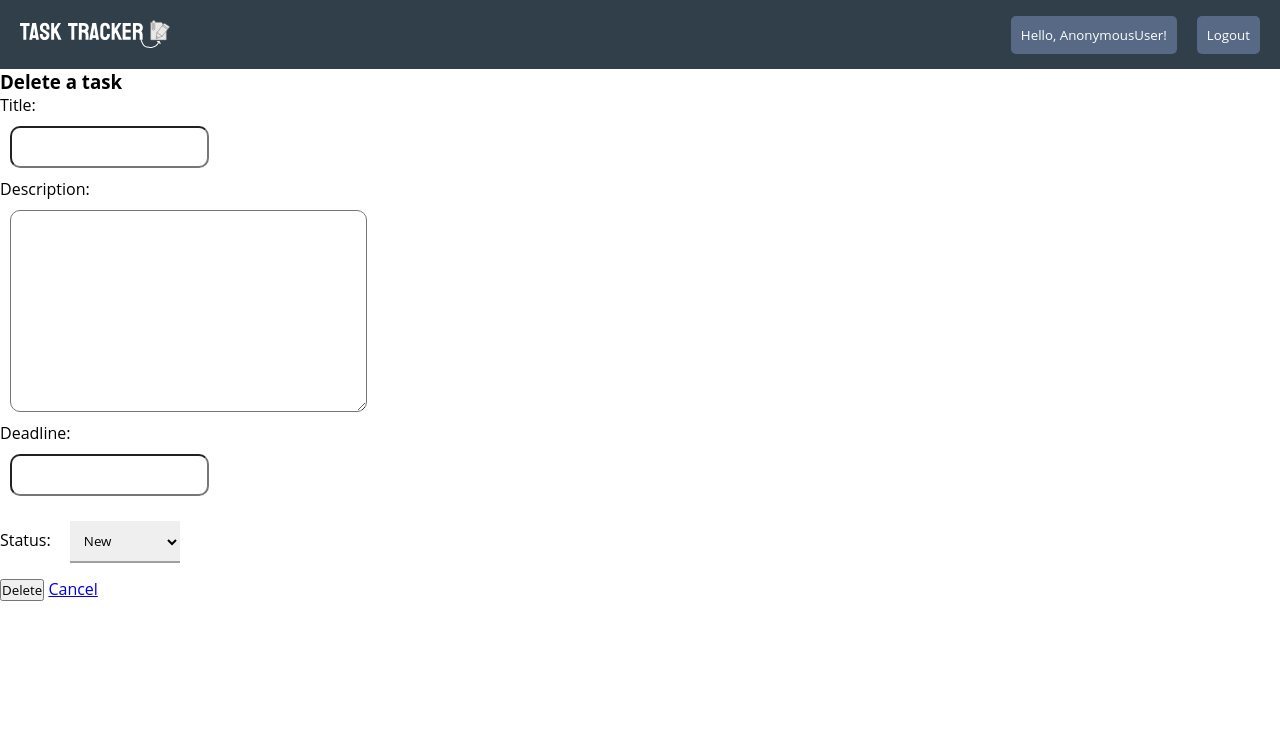
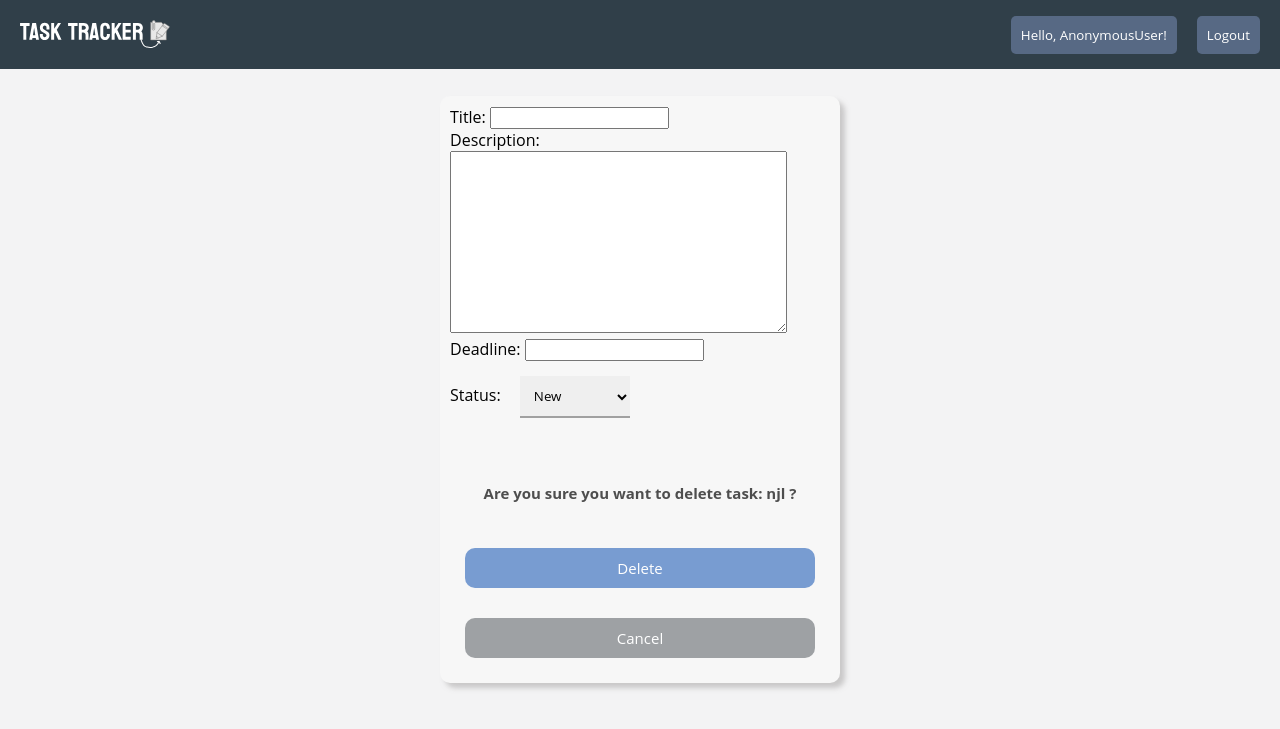
Before and after one commit to nazisjs/todolist, a Django app: template myproject/todo/templates/todo_folder/task_delete.html in a window 1280 px wide. Shown: the top 729 px of the page. Run offline with Django 5.2, Linux system fonts and the light colour scheme; the template is opened without the code that fills it: values that come from a table or form of the project are taken from there, others are empty; data comes from the database, SQL or seed files in the repository; both versions use the stored data as it was after the commit.

Commit message:
Css made for delete_create_update_forms

```diff
--- /dev/null
+++ b/myproject/todo/static/css/delete_task.css
@@ -0,0 +1,55 @@
+.delete_box_main {
+    display: flex;
+    justify-content: center;
+    align-items: center;
+    min-height: 80vh;
+}
+
+body {
+    background-color: rgb(243, 243, 244);
+}
+
+.delete_box_container {
+    background-color: rgb(247, 247, 247);
+    display: flex;
+    flex-direction: column;
+    justify-content: center;
+    box-shadow: 5px 5px 5px rgba(162, 159, 159, 0.5);
+    width: 400px;
+    height: auto;
+    border-radius: 10px;
+    padding: 10px;
+}
+
+.delete_text {
+    margin-top: 50px;
+    text-align: center;
+    color: rgb(78, 78, 78);
+    font-size: 15px;
+    margin-bottom: 30px;
+}
+
+.delete_btn {
+    background-color: #789cd1;
+    color: #fff;
+    padding: 10px 20px;
+    margin: 15px;
+    font-size: 15px;
+    border-radius: 10px;
+    text-decoration: none;
+    border: none;
+}
+
+.cancel_btn {
+    background-color: #9ea1a4;
+    color: #fff;
+    padding: 10px 20px;
+    margin: 15px;
+    border-radius: 10px;
+    cursor: pointer;
+    font-size: 15px;
+    text-align: center;
+    border: none;
+    text-decoration: none;
+
+}
--- a/myproject/todo/static/css/home.css
+++ b/myproject/todo/static/css/home.css
@@ -89,15 +89,6 @@
         text-decoration: none;
     }
 
-    .delete_btn {
-        background-color: #2c528b;
-        color: #fff;
-        padding: 10px 20px;
-        margin: 15px;
-        border-radius: 10px;
-        text-decoration: none;
-    }
-
     .btns {
         padding: 15px 10px;
     }
@@ -149,6 +140,7 @@
         border-radius: 10px;
         cursor: pointer;
         font-size: 15px;
+        text-align: center;
     }
 
     .done_btn {
@@ -159,6 +151,7 @@
         border-radius: 10px;
         cursor: pointer;
         font-size: 15px;
+        text-decoration: none;
     }
 
     .box.done {
@@ -212,40 +205,15 @@
         flex-wrap: wrap;
     }
 
-    /* fillform */
-    form.fill_form {
-        background-color: rgb(133, 167, 197);
-        width: auto;
-        max-width: 500px;
-        display: flex;
-        flex-direction: column;
-        justify-content: center;
-        align-items: center;
+    .delete_btn {
+        background-color: #789cd1;
+        color: #fff;
+        padding: 10px 20px;
+        margin: 15px;
+        font-size: 15px;
         border-radius: 10px;
-        text-align: center;
-        padding: 10px;
-    }
-
-    #id_title,
-    #id_description,
-    #id_deadline {
-        margin: 10px;
-        display: flex;
-        justify-content: center;
-        border-radius: 10px;
-        text-align: center;
-        padding: 10px 10px;
-    }
-
-    .main {
-        display: flex;
-        justify-content: center;
-    }
-
-    .createtext {
-        text-align: center;
-        margin-top: 30px;
-        margin-bottom: 20px;
+        text-decoration: none;
+        border: none;
     }
 
     @media (max-width: 768px) {
--- a/myproject/todo/templates/todo_folder/home.html
+++ b/myproject/todo/templates/todo_folder/home.html
@@ -7,6 +7,7 @@
     <meta name="viewport" content="width=device-width, initial-scale=1.0">
     <title>{% block title %} Home {% endblock %}</title>
     <link rel="stylesheet" href="{% static 'css/home.css' %}">
+    {% block extra_css %}{% endblock %}
 </head>
 
 <body>
--- a/myproject/todo/templates/todo_folder/task_create.html
+++ b/myproject/todo/templates/todo_folder/task_create.html
@@ -3,13 +3,14 @@
 {% block title %}Task Form{% endblock %}
 
 {% block content %}
+<link rel="stylesheet" href="{% static 'css/create_task.css' %}">
 <h3 class="createtext">{% if form.instance.pk %}Edit{% else %}Create{% endif %} Task</h3>
 <div class="main">
 <form class="fill_form" method="POST">
     {% csrf_token %}
     {{ form.as_p }}
-    <button class="submit_btn" type="submit">Create</button>
-    <a class="submit_btn" href="{% url 'home' %}">Cancel</a>
+    <button class="create_btn" type="submit">Create</button>
+    <a class="cancel_btn" href="{% url 'home' %}">Cancel</a>
 </form>
 </div>
 {% endblock %}
--- a/myproject/todo/templates/todo_folder/task_delete.html
+++ b/myproject/todo/templates/todo_folder/task_delete.html
@@ -1,11 +1,20 @@
 {% extends 'todo_folder/home.html' %}
+{% load static %}
 {% block title %}List of tasks {% endblock %}
+
+{% block extra_css %}
+<link rel="stylesheet" href="{% static 'css/delete_task.css' %}">
+{% endblock %}
+
+
 {% block content %}
-<h3>{% if form.instance.pk %}Edit{% else %} Delete {% endif %} a task</h3>
-<form method="POST">
+<div class="delete_box_main">
+<form class="delete_box_container"  method="POST">
     {% csrf_token %}
     {{form.as_p}}
-    <button type="submit">Delete</button>
-    <a href="{% url 'home' %}">Cancel</a>
+    <h3 class="delete_text">{% if form.instance.pk %}Edit{% else %} Are you sure you want to delete task: {{task.title}} ?{% endif %}</h3>
+    <button class="delete_btn" type="submit">Delete</button>
+    <a class="cancel_btn" href="{% url 'home' %}">Cancel</a>
 </form>
+</div>
 {% endblock %}
```
Also changed, not shown: myproject/todo/static/css/create_task.css (added, +84 -0 lines), myproject/todo/static/css/update_task.css (added, +47 -0 lines), myproject/todo/templates/todo_folder/task_update.html (+9 -4 lines), myproject/db.sqlite3.
